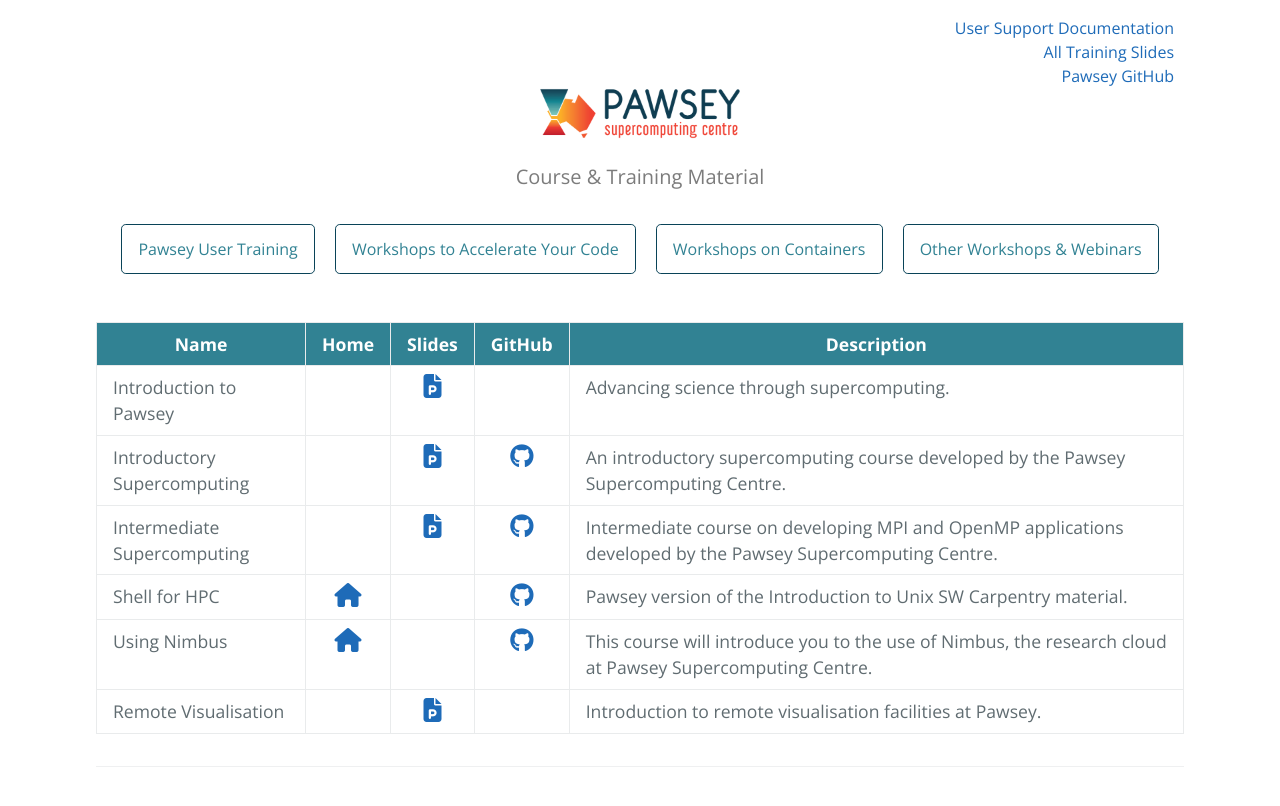
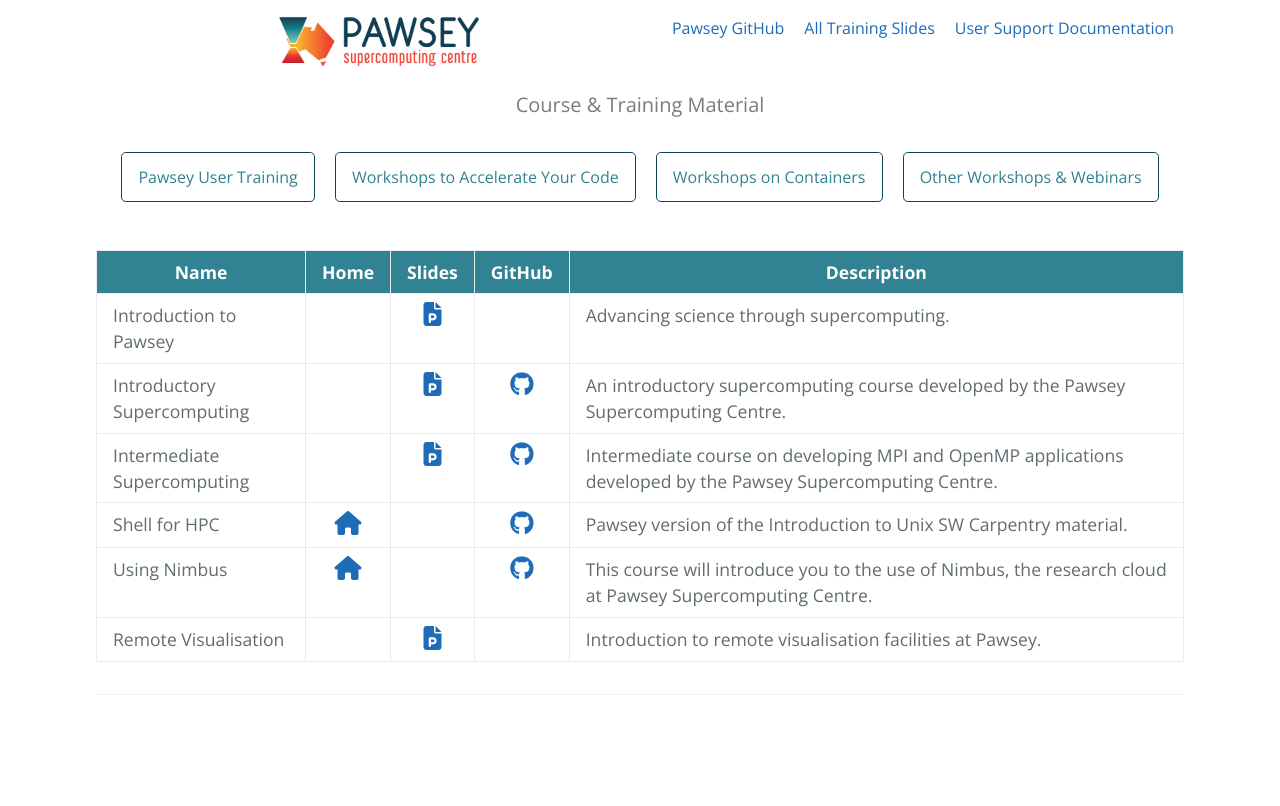
Before and after one commit to ratkinson0405/ratkinson0405.github.io, a Jekyll site: the page built from index.md, in a window 1280 px wide. Shown: the top 806 px of the page. Built offline with Jekyll 4.4.1, drawn with Linux system fonts in a browser that asks for light colours; nearby versions of some CDN libraries; our own code applies the rules of GitHub Pages for plain Markdown files; the repository's description, which GitHub fills in, is left out.

Commit message:
Update default.html

```diff
--- a/_layouts/default.html
+++ b/_layouts/default.html
@@ -14,7 +14,7 @@
     <section class="page-header">
       <div style="text-align: right;">
         {% for externalLink in site.data.externalLinks.links %}
-          <div><a href="{{ externalLink.url }}" style="padding: 10px;">{{ externalLink.title }}</a></div>
+          <div style="float: right;"><a href="{{ externalLink.url }}" style="padding: 10px;">{{ externalLink.title }}</a></div>
         {% endfor %}
       </div>
       <a class="site-title" href="http://pawsey.org.au"><img width="200" src="{{ '/' | absolute_url }}assets/img/logo.png"></a>
```
